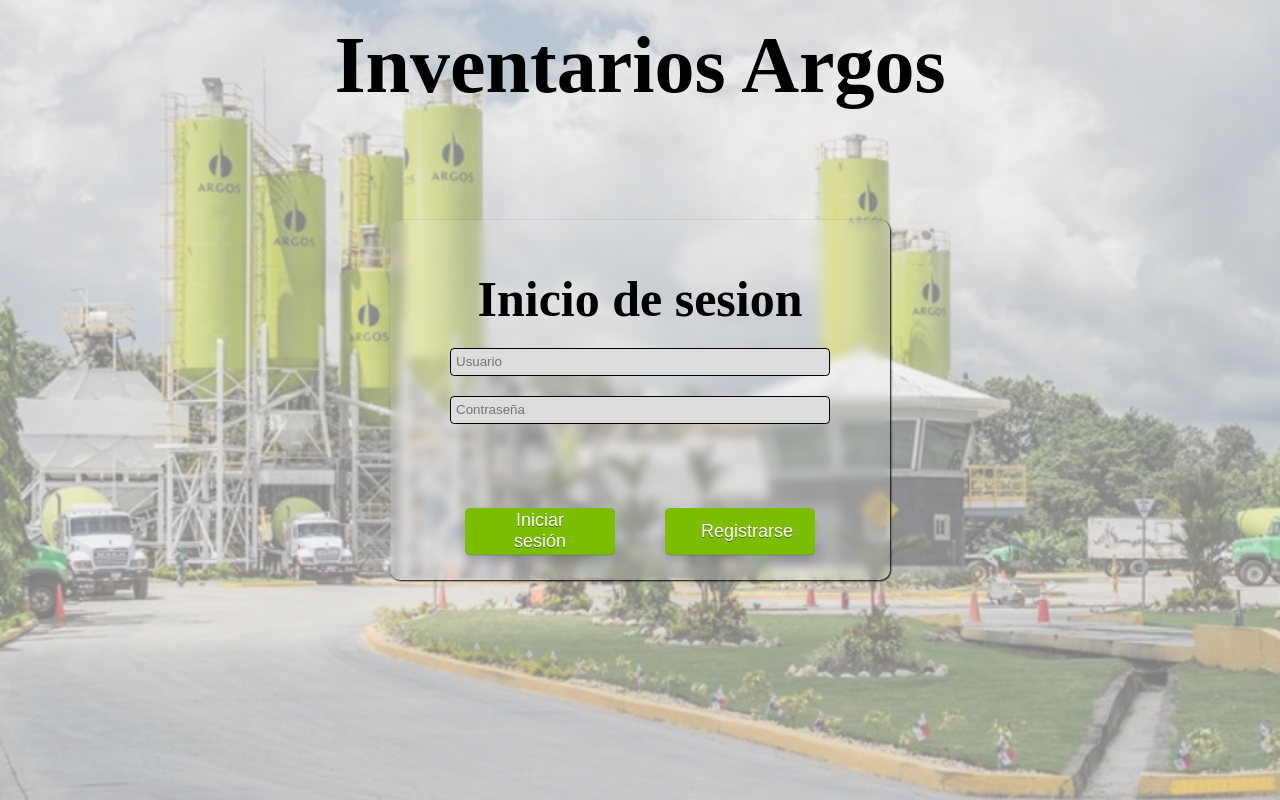
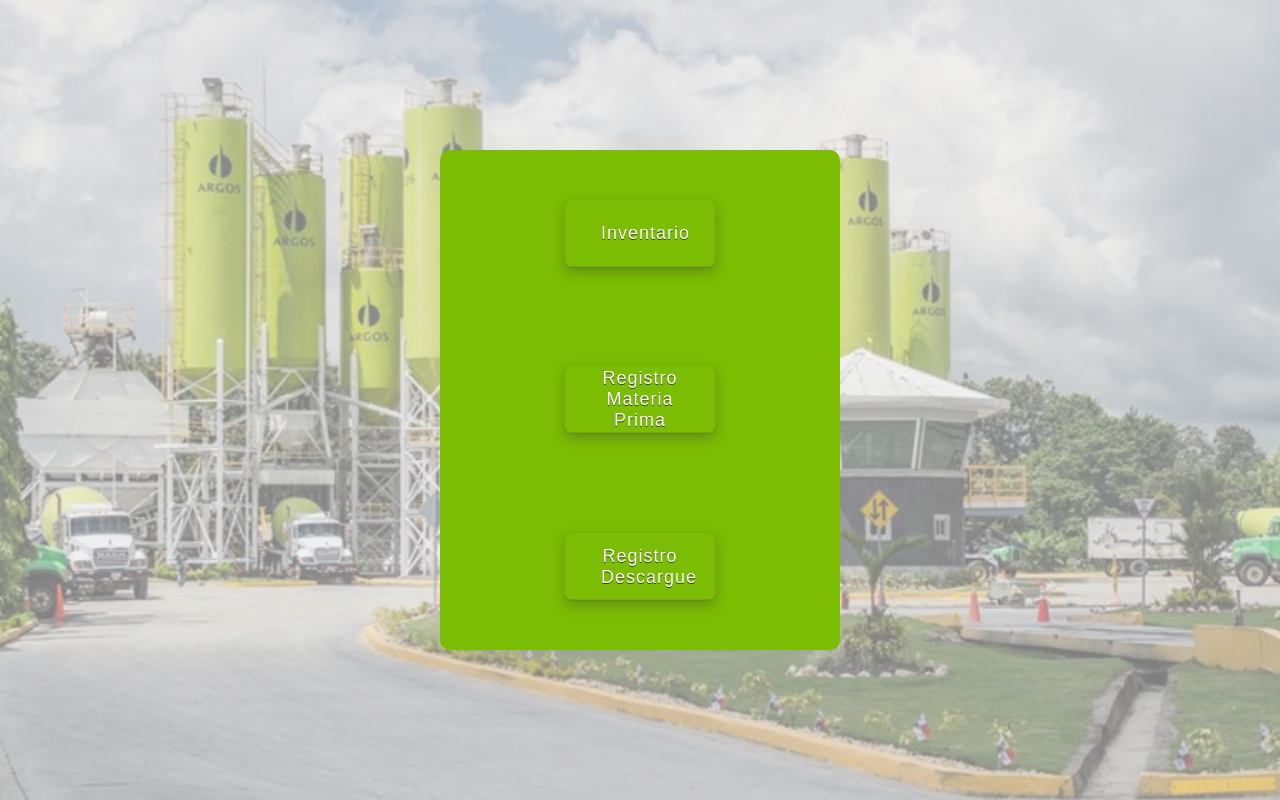
Before and after one commit to BrayanGiraldo25/ProyectoArgos, a React (Vite) app: page / in a window 1280 px wide. Built offline with nearby package versions, Linux system fonts and the light colour scheme.

Commit message:
Creacion de la vista Home y su respectivo css.

```diff
--- a/src/Components/Boton.css
+++ b/src/Components/Boton.css
@@ -16,10 +16,11 @@
     box-shadow: 0px 0.01em 0.01em rgb(45 35 66 / 40%), 0px 0.3em 0.7em -0.01em rgb(45 35 66 / 30%), inset 0px -0.01em 0px rgb(58 65 111 / 50%);
     padding: 0 2em;
     border-radius: 0.3em;
+    letter-spacing: 1px;
     color: #fff;
     width: 150px;
     height: 2.6em;
-    text-shadow: 0 1px 0 rgb(0 0 0 / 40%);
+    text-shadow: 0 1px 0 rgb(0 0 0 / 60%);
     transition: box-shadow 0.15s ease, transform 0.15s ease;
 }
 
--- a/src/main.jsx
+++ b/src/main.jsx
@@ -4,12 +4,14 @@
 import Logo from './Components/Logo.jsx'
 import Boton from './Components/Boton.jsx'
 import Login from './pages/Login.jsx'
+import Home from './pages/Home.jsx'
 
 createRoot(document.getElementById('root')).render(
   <StrictMode>
     <Inventario />
     {/* <Logo />
-    <Boton />  */}
-    <Login />
+    <Boton />
+    <Login /> */}
+    <Home />
   </StrictMode>,
 )
--- /dev/null
+++ b/src/pages/Home.css
@@ -0,0 +1,24 @@
+.home{
+    width: 100%;
+    height: 100vh;
+    position: relative;
+}
+
+.contenedor-botones{
+    width: 400px;
+    height: 500px;
+    display: flex;
+    flex-direction: column;
+    justify-content: space-around;
+    align-items: center;
+    position: absolute;
+    top: 50%;
+    left: 50%;
+    transform: translate(-50%, -50%);
+    background-color: rgb(123, 189, 2);
+    border-radius: 10px;
+}
+
+.contenedor-botones button{
+    height: 4.2rem;
+}
--- /dev/null
+++ b/src/pages/Home.jsx
@@ -0,0 +1,19 @@
+import './Home.css'
+import { useState } from 'react';
+function Home() {
+
+    const [resgistrarInventario, setRegistrarInventario] = useState(false);
+    const [registrarMateriaPrima, setRegistrarMateriaPrima] = useState(false);
+    const [registrarDescargue, setRegistroDescargue] = useState(false);
+
+    return(
+        <section className="home">
+            <div className="contenedor-botones">
+                <button className="Botones">Inventario</button>
+                <button className="Botones">Registro Materia Prima</button>
+                <button className="Botones">Registro Descargue</button>
+            </div>
+        </section>
+    )
+}
+export default Home;
```
